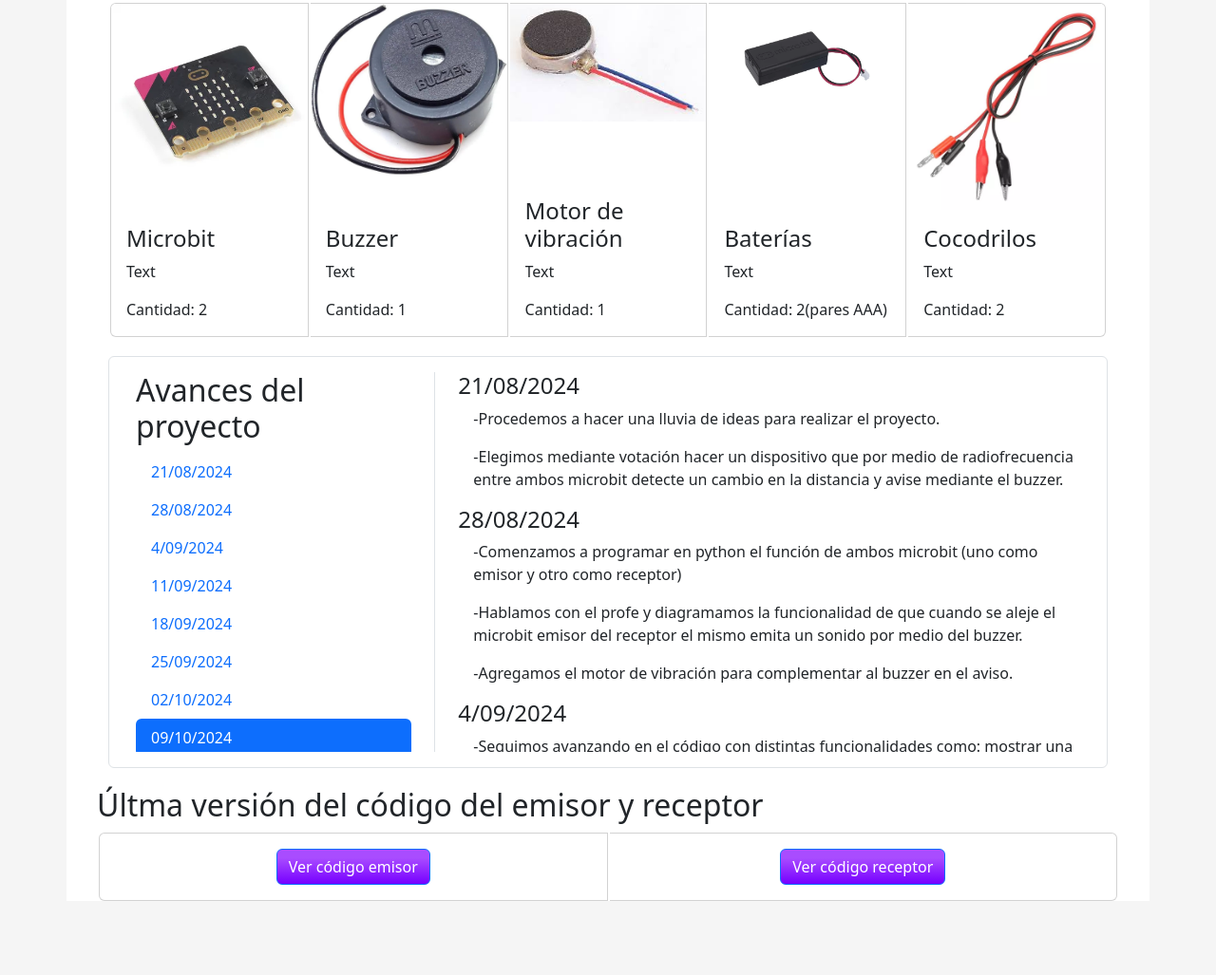
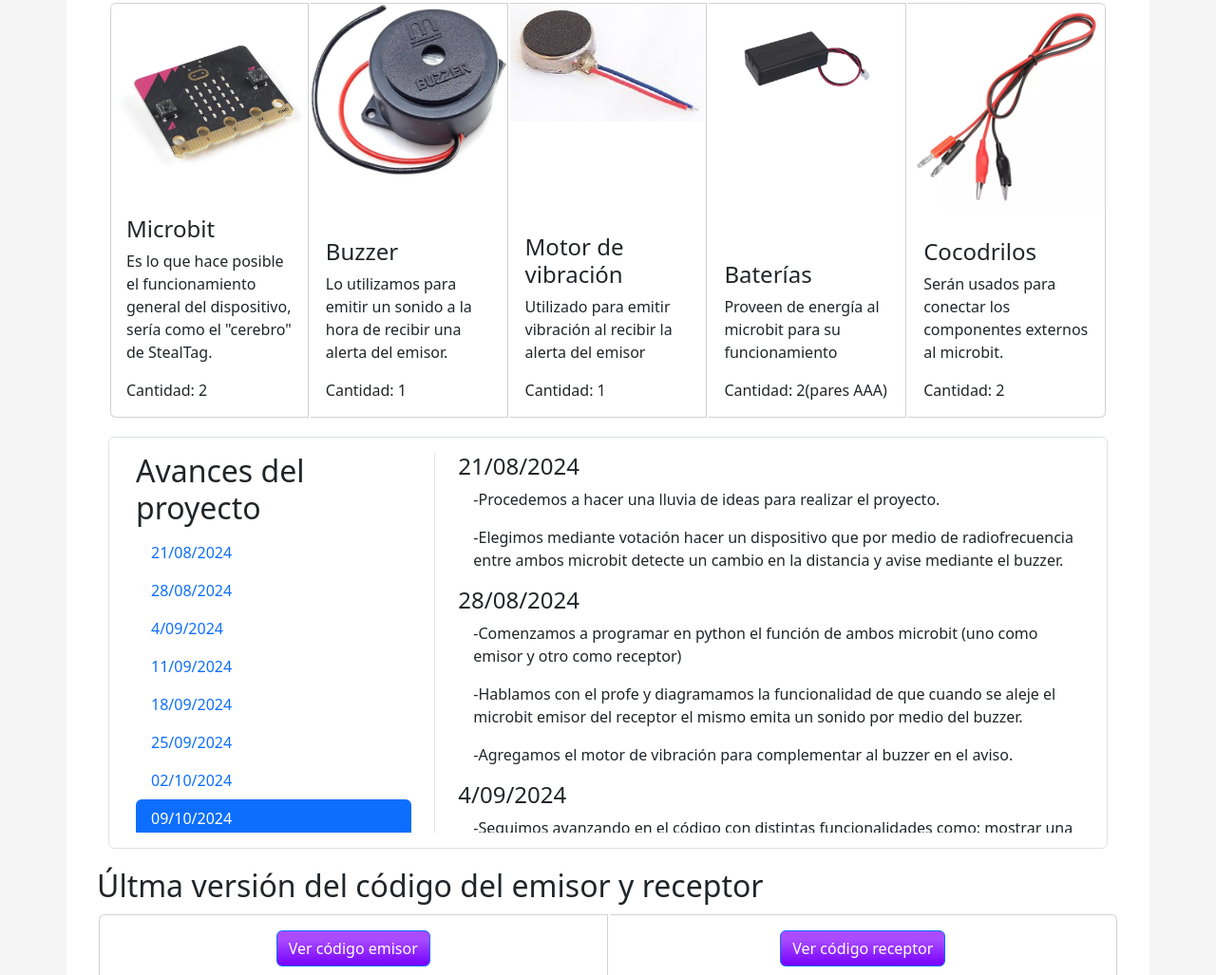
Before and after one commit to diegoalgibar/ProyectoSteam, a plain HTML site: page index.html in a window 1280 px wide. Shown: the part 1074-2101 px from the top of the page at 95% size. Before the commit the page ends 2043 px from the top, so only its background shows below. Drawn offline with nearby package versions, Linux system fonts and the light colour scheme.

Commit message:
descripcion de materiales

```diff
--- a/index.html
+++ b/index.html
@@ -188,7 +188,7 @@
             <img class="card-img-top" src="assets/res/microbit.webp" alt="Title" />
             <div class="card-body d-flex flex-column">
               <h4 class="card-title mt-auto">Microbit</h4>
-              <p class="card-text descMat">Text</p>
+              <p class="card-text descMat">Es lo que hace posible el funcionamiento general del dispositivo, sería como el "cerebro" de StealTag.</p>
               <p class="card-text">Cantidad: 2</p>
             </div>
           </div>
@@ -196,7 +196,7 @@
             <img class="card-img-top" src="assets/res/buzzer.jpg" alt="Title" />
             <div class="card-body d-flex flex-column">
               <h4 class="card-title mt-auto">Buzzer</h4>
-              <p class="card-text descMat">Text</p>
+              <p class="card-text descMat">Lo utilizamos para emitir un sonido a la hora de recibir una alerta del emisor.</p>
               <p class="card-text">Cantidad: 1</p>
             </div>
           </div>
@@ -204,7 +204,7 @@
             <img class="card-img-top" src="assets/res/Motor de vibracion.jpeg" alt="Title" />
             <div class="card-body d-flex flex-column">
               <h4 class="card-title mt-auto">Motor de vibración</h4>
-              <p class="card-text descMat">Text</p>
+              <p class="card-text descMat">Utilizado para emitir vibración al recibir la alerta del emisor</p>
               <p class="card-text">Cantidad: 1</p>
             </div>
           </div>
@@ -212,7 +212,7 @@
             <img class="card-img-top" src="assets/res/Baterias microbit.webp" alt="Title" />
             <div class="card-body d-flex flex-column">
               <h4 class="card-title mt-auto">Baterías</h4>
-              <p class="card-text descMat">Text</p>
+              <p class="card-text descMat">Proveen de energía al microbit para su funcionamiento</p>
               <p class="card-text">Cantidad: 2(pares AAA)</p>
             </div>
           </div>
@@ -220,7 +220,7 @@
             <img class="card-img-top" src="assets/res/Cables cocodrilo.webp" alt="Title" />
             <div class="card-body d-flex flex-column">
               <h4 class="card-title mt-auto">Cocodrilos</h4>
-              <p class="card-text descMat">Text</p>
+              <p class="card-text descMat">Serán usados para conectar los componentes externos al microbit.</p>
               <p class="card-text">Cantidad: 2</p>
             </div>
           </div>
```
